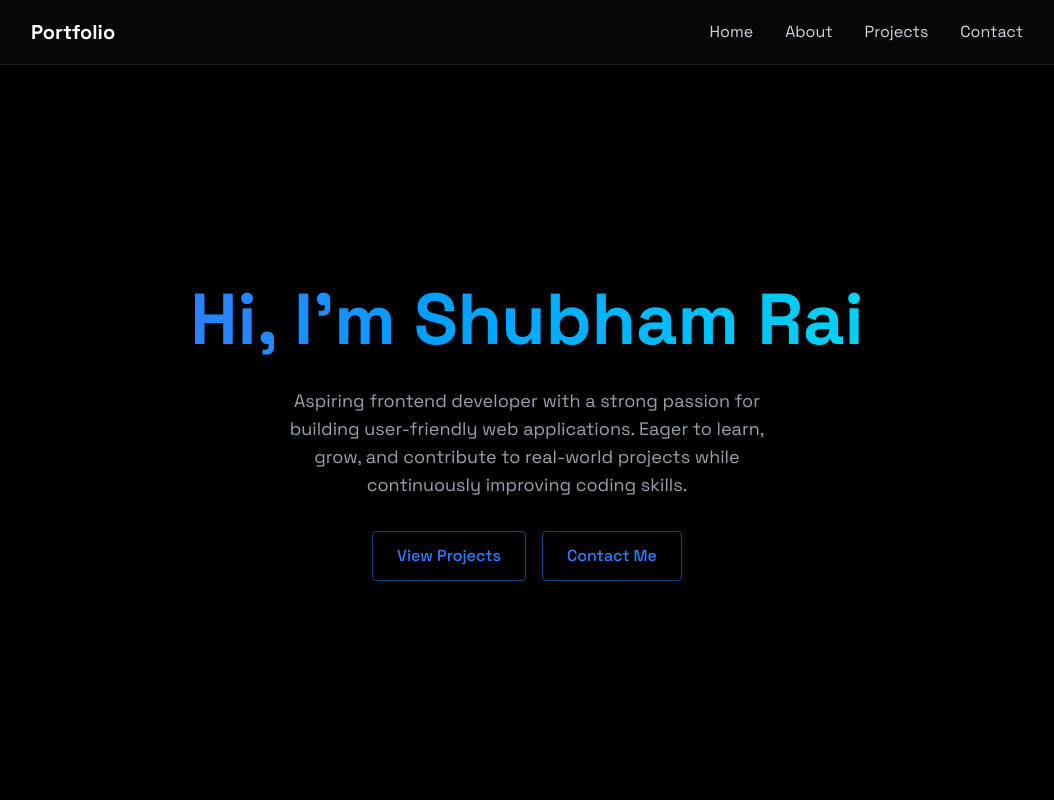
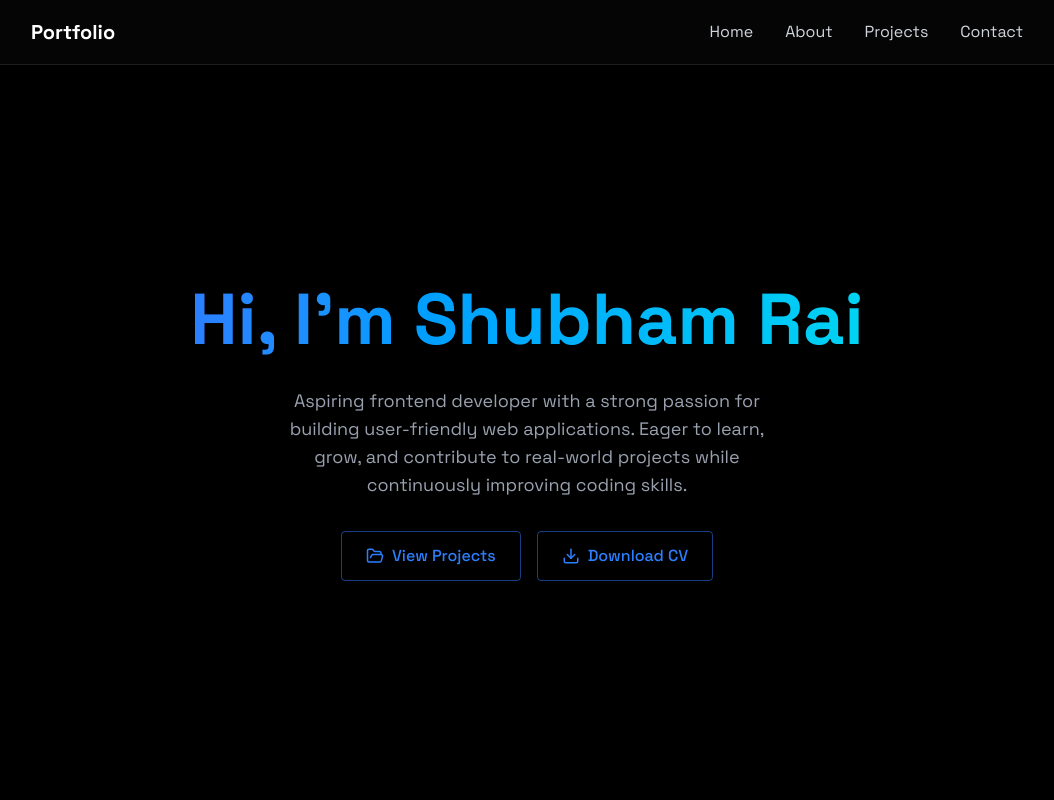
Before and after one commit to shubh95rai/portfolio, a React (Vite) app: page / in a window 1280 px wide. Shown: the top 800 px of the page, without its empty margins (113-1167 px from the left). Built offline with nearby package versions, Linux system fonts and the light colour scheme.

Commit message:
added download cv button

```diff
--- /dev/null
+++ b/src/components/DownloadCV.jsx
@@ -0,0 +1,15 @@
+import { Download } from "lucide-react";
+
+export default function DownloadCV() {
+  return (
+    <a
+      href="./Shubham Rai - Resume.pdf"
+      download="Shubham Rai - Resume.pdf"
+      className="rounded border border-blue-500/50 px-6 py-3 font-medium text-blue-500 transition-all hover:shadow-[0_0_20px_rgba(59,130,246,0.5)]"
+    >
+      <button className="flex items-center gap-2">
+        <Download size={18} /> Download CV
+      </button>
+    </a>
+  );
+}
--- a/src/components/sections/Home.jsx
+++ b/src/components/sections/Home.jsx
@@ -1,4 +1,6 @@
 import AnimatedComponent from "../AnimatedComponent";
+import DownloadCV from "../DownloadCV";
+import { FolderOpen } from "lucide-react";
 
 export default function Home() {
   return (
@@ -18,19 +20,25 @@ export default function Home() {
             to real-world projects while continuously improving coding skills.
           </p>
 
-          <div className="flex justify-center gap-4">
+          <div className="xs:flex-row xs:justify-center flex flex-col items-center gap-4">
             <a
               href="#projects"
               className="rounded border border-blue-500/50 px-6 py-3 font-medium text-blue-500 transition-all hover:shadow-[0_0_20px_rgba(59,130,246,0.5)]"
             >
-              View Projects
+              <button className="flex items-center gap-2">
+                <FolderOpen size={18} />
+                View Projects
+              </button>
             </a>
-            <a
+
+            {/* <a
               href="#contact"
               className="rounded border border-blue-500/50 px-6 py-3 font-medium text-blue-500 transition-all hover:shadow-[0_0_20px_rgba(59,130,246,0.5)]"
             >
               Contact Me
-            </a>
+            </a> */}
+
+            <DownloadCV />
           </div>
         </div>
       </AnimatedComponent>
--- a/src/index.css
+++ b/src/index.css
@@ -13,6 +13,10 @@ body {
   font-family: "Space Grotesk", sans-serif;
   scroll-behavior: smooth;
   cursor: default;
+}
+
+@theme {
+  --breakpoint-xs: 425px;
 }
 
 :root {
```
Also changed, not shown: 1 other file (tests, documents, lock files or other folders).
